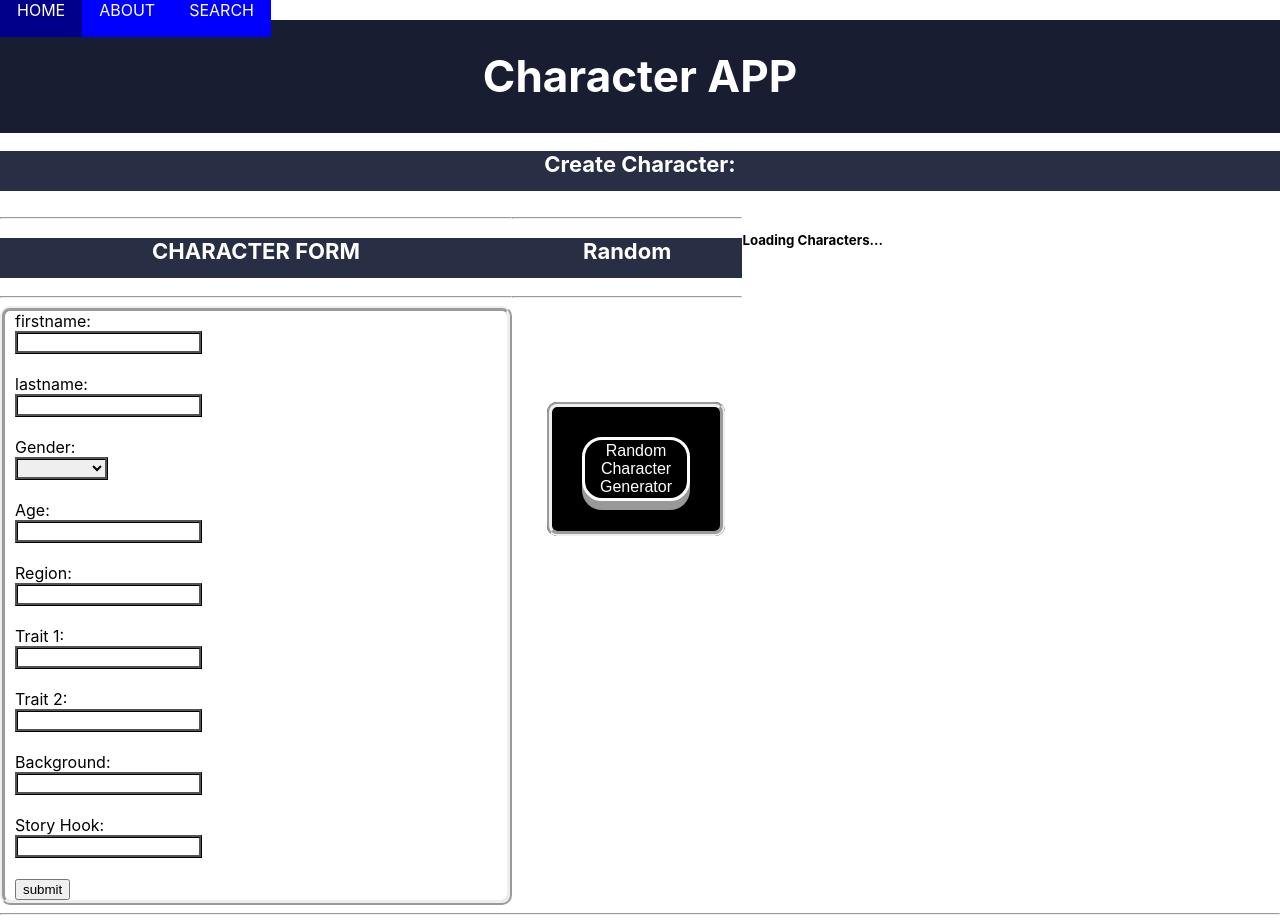
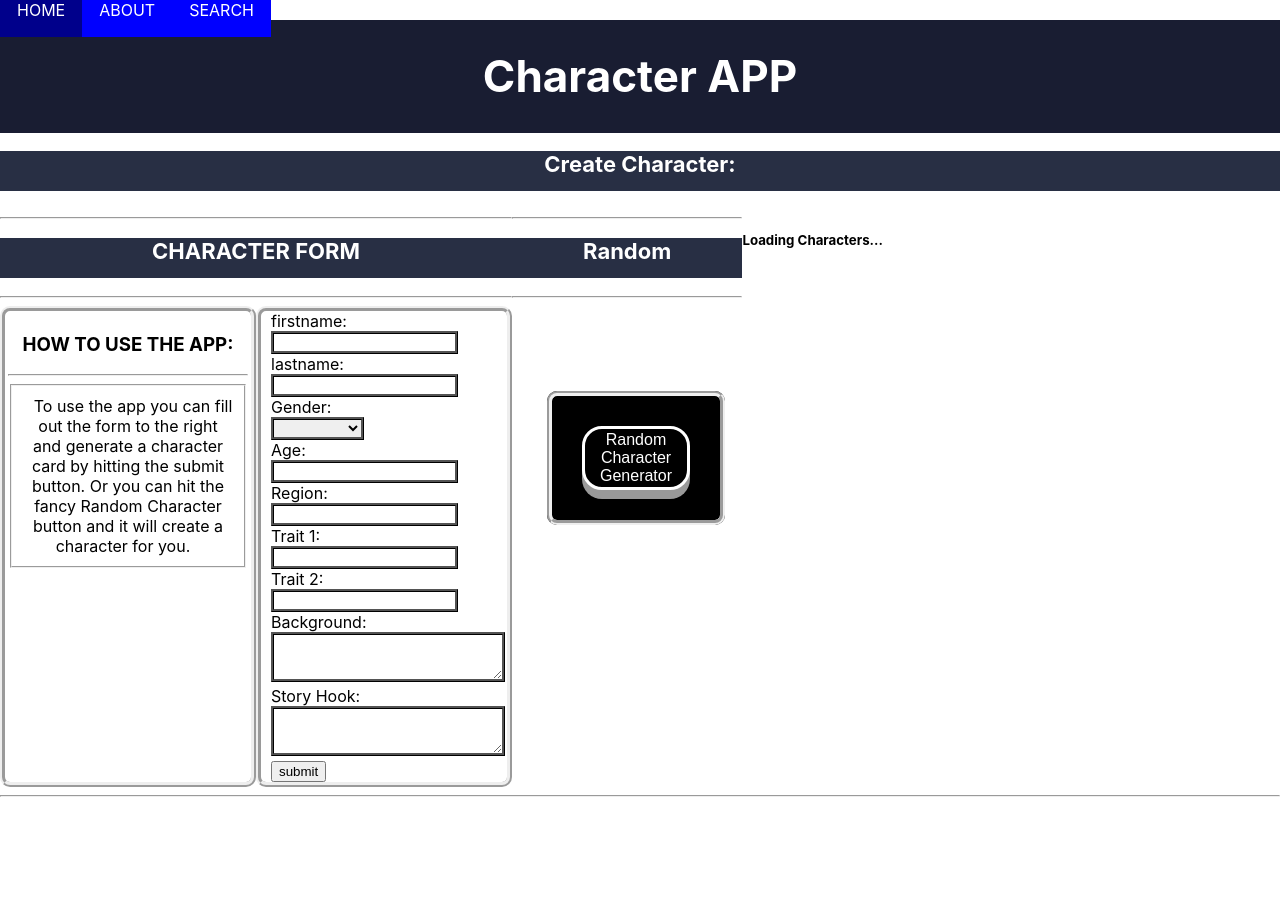
Before and after one commit to Santiago548/Character_APP, a React (Create React App) app in the folder frontend/: page / in a window 1280 px wide. After the commit the page ends 805 px from the top, so only its background shows below. Built offline with nearby package versions, Linux system fonts and the light colour scheme; no server answers.

Commit message:
changed the input for story hook and background to text areas. added a how to use next to form.

```diff
--- a/frontend/src/App.css
+++ b/frontend/src/App.css
@@ -76,7 +76,6 @@
   border-radius: 2px;
 }
 
-
 .input-label {
   display: flex;
   flex-direction: row;
@@ -85,10 +84,21 @@
 .form-input {
   border: rgb(0, 0, 0);
   border-style: ridge;
-  display: flex;
-  flex-direction: row;
 }
 
+.form-input-story-hook {
+  border: rgb(0, 0, 0);
+  border-style: ridge;
+  height: 40px;
+  width: 95%;
+}
+
+.form-input-background {
+  border: rgb(0, 0, 0);
+  border-style: ridge;
+  height: 40px;
+  width: 95%;
+}
 
 .character-form {
   grid-area: 'character-form';
@@ -145,13 +155,38 @@
   transform: translateY(4px);
 }
 
+.notes {
+  grid-area: 'notes';
+  padding: 3px;
+  border-style: ridge;
+  border-radius: 10px;
+  border-width: 5px;
+  text-align: center;
+}
+
 .container {
   display: grid;
   grid-template-columns: 40% 0% 18% 40%;
   grid-template-rows: auto;
   justify-items: stretch;
   grid-template-areas:
-  /* " app-header app-header app-header app-header"
-  " app-titles app-titles app-title app-title" */
   "character-form . random-form character-card";
 }
+
+.form-container {
+  display: grid;
+  grid-template-columns: 50% 50% 0% 0%;
+  grid-template-rows: auto;
+  justify-items: stretch;
+  grid-template-areas:
+  "notes character-form";
+}
+
+.how-to {
+  text-align: center;
+  padding: 10px;
+}
+
+hr {
+  background-color: black;
+}
--- a/frontend/src/containers/CharacterForm.js
+++ b/frontend/src/containers/CharacterForm.js
@@ -59,6 +59,15 @@ class CharacterForm extends Component {
                         <h2 className='app-title'>CHARACTER FORM</h2>
                     </div>
                 <hr />
+
+                <div className='form-container'>
+                <div className='notes'>
+                            <h3>HOW TO USE THE APP:</h3>
+                            <hr />
+                            <fieldset className='how-to'>
+                            <span className='how-to'> To use the app you can fill out the form to the right and generate a character card by hitting the submit button. Or you can hit the fancy Random Character button and it will create a character for you.</span>
+                            </fieldset>
+                        </div>
                     <div className="character-form">
                         <form onSubmit={this.handleSubmit} >
                             <label className='input-label'>firstname:</label>
@@ -88,13 +97,15 @@ class CharacterForm extends Component {
                             <input type="text" name="trait2" className="form-input" value={this.state.trait2} onChange={this.handleChange} />
                             <br/>
                             <label className='input-label'>Background: </label>
-                    <input type="text" name="background" className="form-input" value={this.state.background} onChange={this.handleChange}/>
+                            <textarea type="text" name="background" className="form-input-background" value={this.state.background} onChange={this.handleChange}/>
                             <br/>
                             <label className='input-label'>Story Hook: </label>
-                    <input type="text" name="storyhook" className="form-input" value={this.state.storyhook} onChange={this.handleChange}/>
+                            <textarea type="text" name="storyhook" className="form-input-story-hook" value={this.state.storyhook} onChange={this.handleChange}/>
                             <br/>
                             <button type="submit">submit</button>
                         </form>
+                    </div>
+
                 </div>
             </div>
         )
```
Lines whose indentation alone changed are shown as unchanged.
